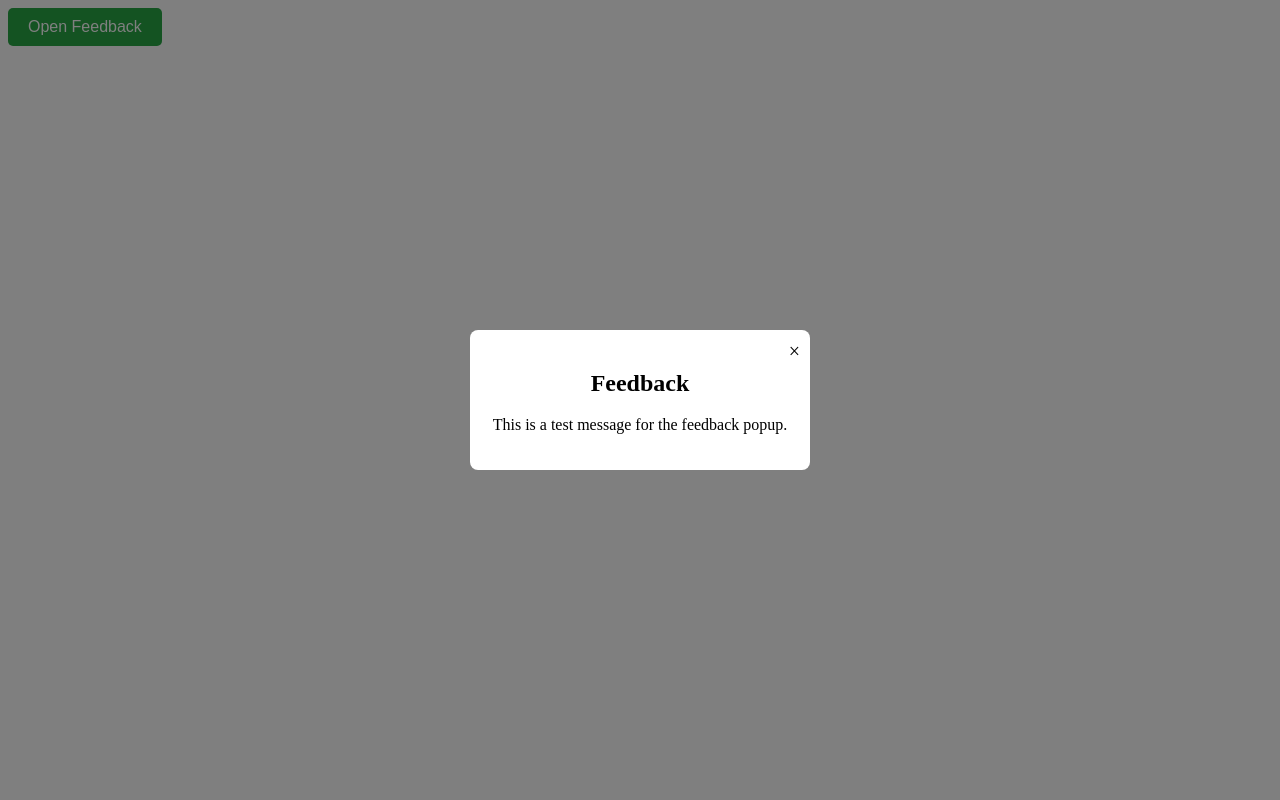
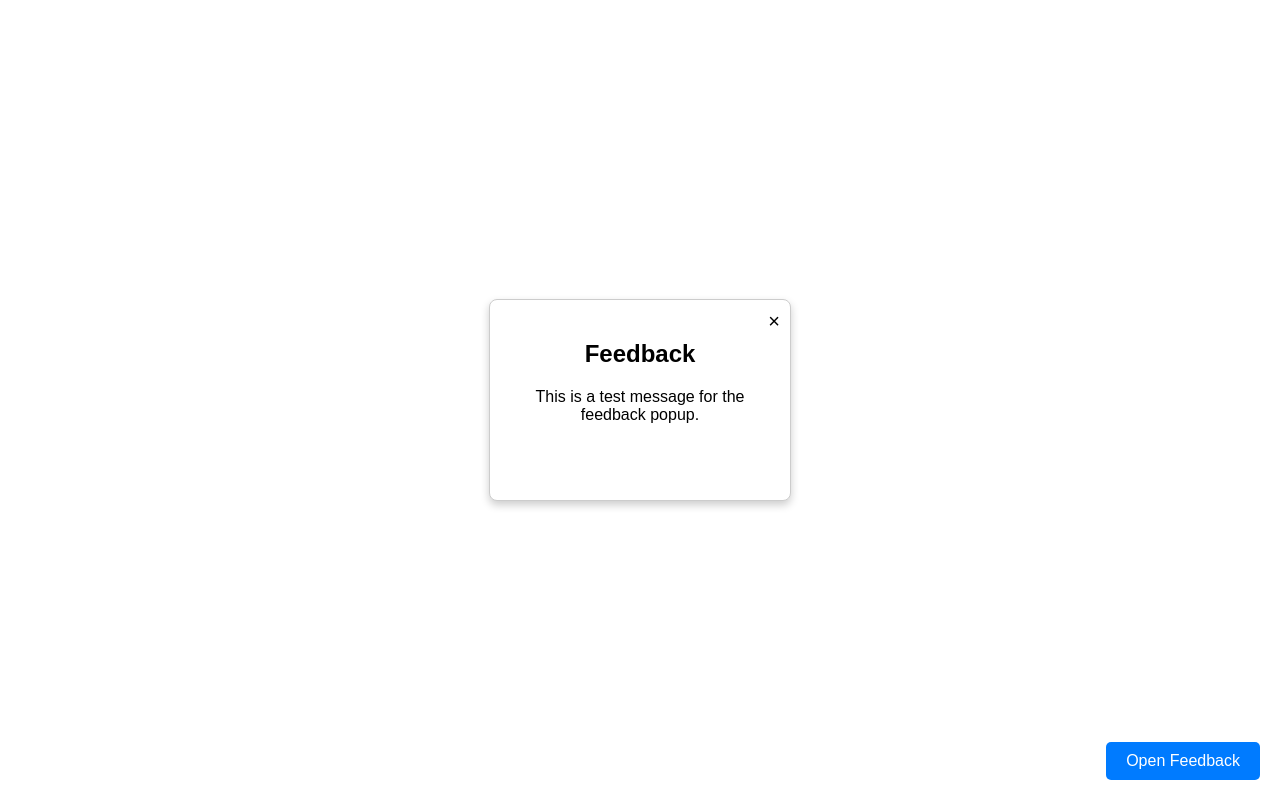
Before and after one commit to JJPmeyer/FeedbackWidget, a plain HTML site: page feedback.html in a window 1280 px wide. Drawn offline with Linux system fonts and the light colour scheme.

Commit message:
Update feedback.css

```diff
--- a/feedback.css
+++ b/feedback.css
@@ -1,23 +1,54 @@
+/* Basic reset */
+body {
+    margin: 0;
+    padding: 0;
+    font-family: Arial, sans-serif;
+}
+
+/* Styles for the feedback button */
+#feedback-button {
+    background-color: #007bff;
+    color: white;
+    border: none;
+    border-radius: 5px;
+    padding: 10px 20px;
+    cursor: pointer;
+    font-size: 16px;
+    position: fixed;
+    bottom: 20px;
+    right: 20px;
+    z-index: 1001;
+}
+
+#feedback-button:hover {
+    background-color: #0056b3;
+}
+
 /* Styles for the feedback popup */
 #feedback-popup {
     position: fixed;
-  top: 0;
-  left: 0;
-  width: 100%;
-  height: 100%;
-  background-color: rgba(0, 0, 0, 0.5);
+    top: 50%;
+    left: 50%;
+    transform: translate(-50%, -50%);
+    width: 300px;
+    height: 200px;
+    background-color: #fff;
+    border: 1px solid #ccc;
+    border-radius: 8px;
+    box-shadow: 0 4px 8px rgba(0, 0, 0, 0.2);
+    z-index: 1000;
     display: flex;
+    flex-direction: column;
     justify-content: center;
     align-items: center;
-  z-index: 1000;
 }
 
 .popup-content {
-  background-color: #fff;
     padding: 20px;
-  border-radius: 8px;
-  width: 300px;
     text-align: center;
+    width: 100%;
+    height: 100%;
+    box-sizing: border-box;
     position: relative;
 }
 
@@ -32,17 +63,3 @@
 .hidden {
     display: none;
 }
-
-#feedback-button {
-  background-color: #28a745;
-  color: white;
-  border: none;
-  border-radius: 5px;
-  padding: 10px 20px;
-  cursor: pointer;
-  font-size: 16px;
-}
-
-#feedback-button:hover {
-  background-color: #218838;
-}
```
Lines whose indentation alone changed are shown as unchanged.
